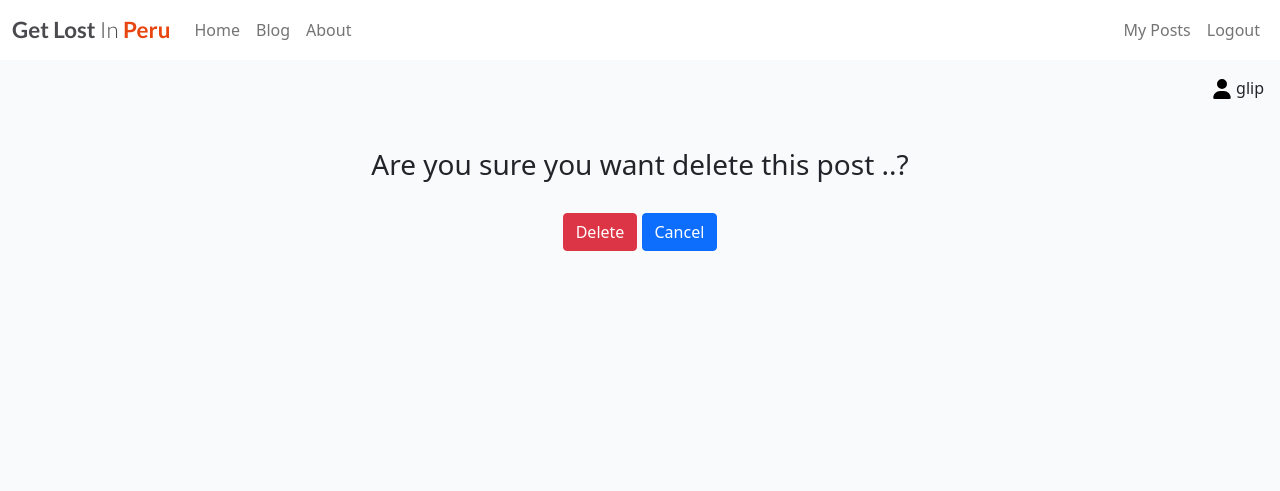
After one commit to guisselacp/get-lost-peru, a Django app: page /blog/1/delete/ in a window 1280 px wide. The commit adds this page. Shown: the top 491 px of the page. Run offline with Django 4.2, Linux system fonts and the light colour scheme; a user stored in the database is signed in; tables that the repository leaves empty hold one stand-in row (values such as "Sample post").

Commit message:
Add option delete post

```diff
--- a/blog/templates/blog/blog_create.html
+++ b/blog/templates/blog/blog_create.html
@@ -8,7 +8,7 @@
 <div class="container text-center">
     <!-- enctype for file upload to cloudinary -->
     <form method="POST" enctype="multipart/form-data" class="p-1 w-75 form">
-        <h1 class="text-center section-title my-5" id="auth">Add Post</h1>
+        <h1 class="text-center section-title my-5" id="auth">Post</h1>
         {% csrf_token %}
         {{ form|crispy }}
         <div class="text-center">
--- /dev/null
+++ b/blog/templates/delete.html
@@ -0,0 +1,14 @@
+{% extends 'base.html' %}
+
+{% load static %}
+
+{% block content %}
+<div class="container text-center mt-5 myForm py-6 px-6">
+    <form action="" method="POST" id="delete-form">
+        {% csrf_token %}
+        <h3 class="fw-light">Are you sure you want delete this post ..?</h3><br>
+        <input class="btn btn-danger" type="submit" value="Delete">
+        <a href="{% url 'post_detail' post.id %}" class="btn btn-primary">Cancel</a>
+    </form>
+</div>
+{% endblock %}
--- a/blog/views.py
+++ b/blog/views.py
@@ -147,6 +147,7 @@ class PostLike(View):
         return HttpResponseRedirect(reverse('post_detail', args=[slug]))
 
 
+
 @login_required
 def edit(request, pk):
     post = get_object_or_404(Post, pk=pk, author=request.user)
@@ -155,8 +156,8 @@ def edit(request, pk):
         form = EditPostForm(request.POST, request.FILES, instance=post)
         if form.is_valid():
             form.save()
-            messages.success(request, "Post successfully edited!")
-            return redirect('post_detail.html', pk=post.pk)
+            messages.success(request, "Your post has been updated!")
+            return redirect('post_detail', pk=post.pk)
     else:
         form = EditPostForm(instance=post)
 
@@ -164,6 +165,7 @@ def edit(request, pk):
         'form': form,
         'title': 'Edit post',
     })
+
 
 @login_required
 def delete(request, pk):
```
